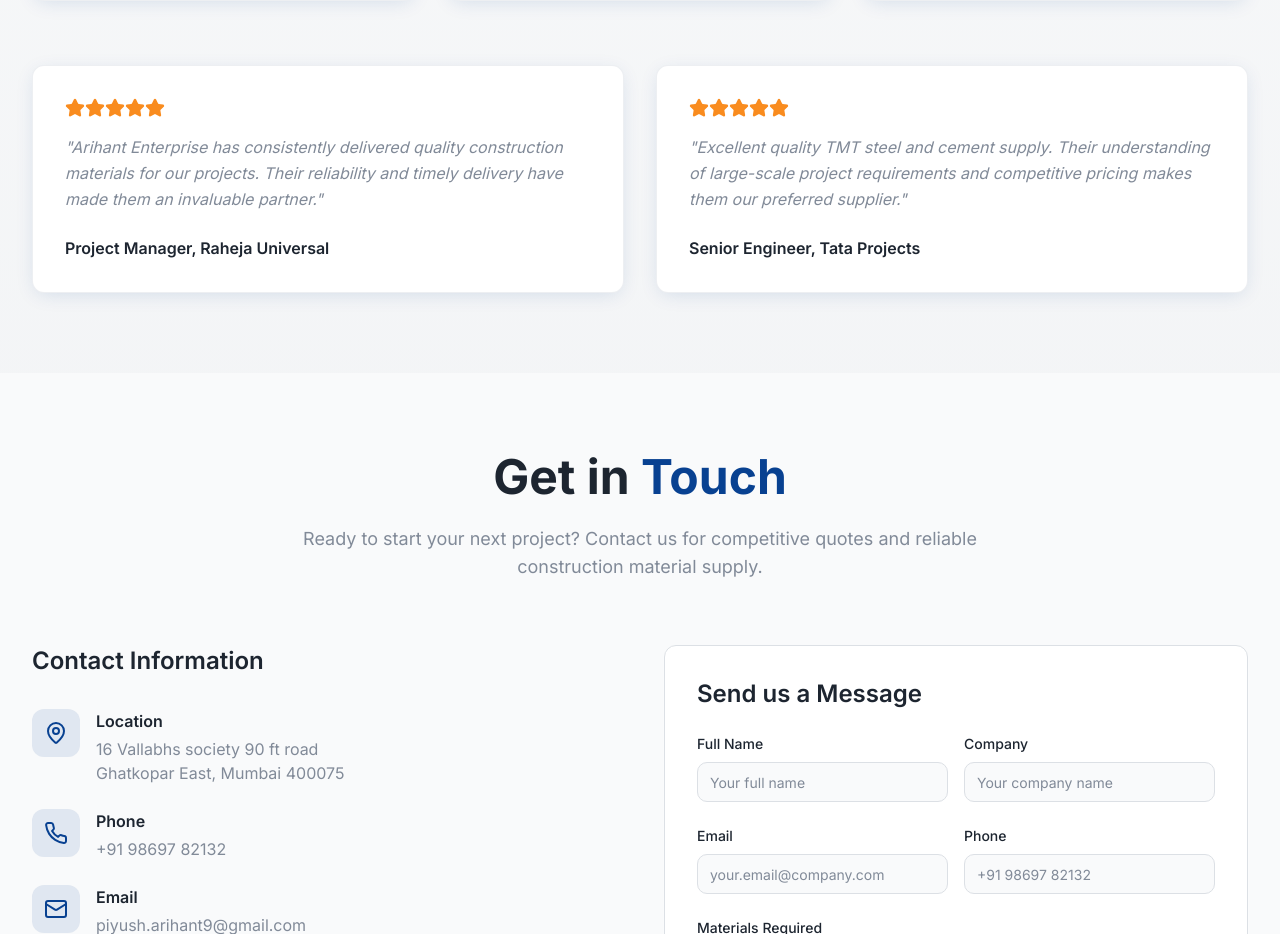
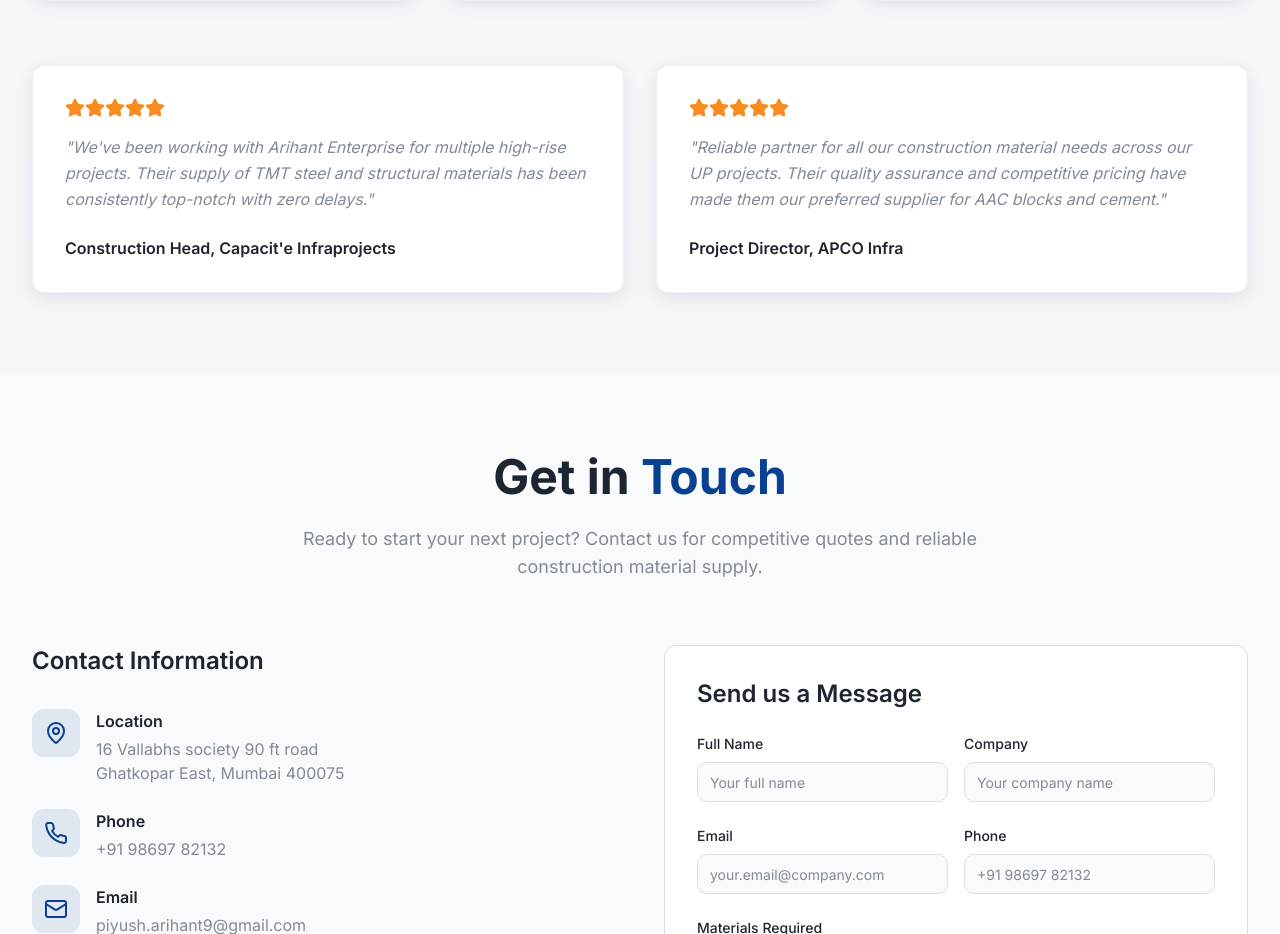
Before and after one commit to piyusharihant9/arihant-builders-hub, a React (Vite) app: page / in a window 1280 px wide. Shown: the part 3860-4794 px from the top of the page. Built offline with nearby package versions, Linux system fonts and the light colour scheme.

Commit message:
Update testimonials

```diff
--- a/src/components/ClientsSection.tsx
+++ b/src/components/ClientsSection.tsx
@@ -18,13 +18,13 @@ const ClientsSection = () => {
 
   const testimonials = [
     {
-      text: "Arihant Enterprise has consistently delivered quality construction materials for our projects. Their reliability and timely delivery have made them an invaluable partner.",
-      client: "Project Manager, Raheja Universal",
+      text: "We've been working with Arihant Enterprise for multiple high-rise projects. Their supply of TMT steel and structural materials has been consistently top-notch with zero delays.",
+      client: "Construction Head, Capacit'e Infraprojects",
       rating: 5
     },
     {
-      text: "Excellent quality TMT steel and cement supply. Their understanding of large-scale project requirements and competitive pricing makes them our preferred supplier.",
-      client: "Senior Engineer, Tata Projects",
+      text: "Reliable partner for all our construction material needs across our UP projects. Their quality assurance and competitive pricing have made them our preferred supplier for AAC blocks and cement.",
+      client: "Project Director, APCO Infra",
       rating: 5
     }
   ];
```
